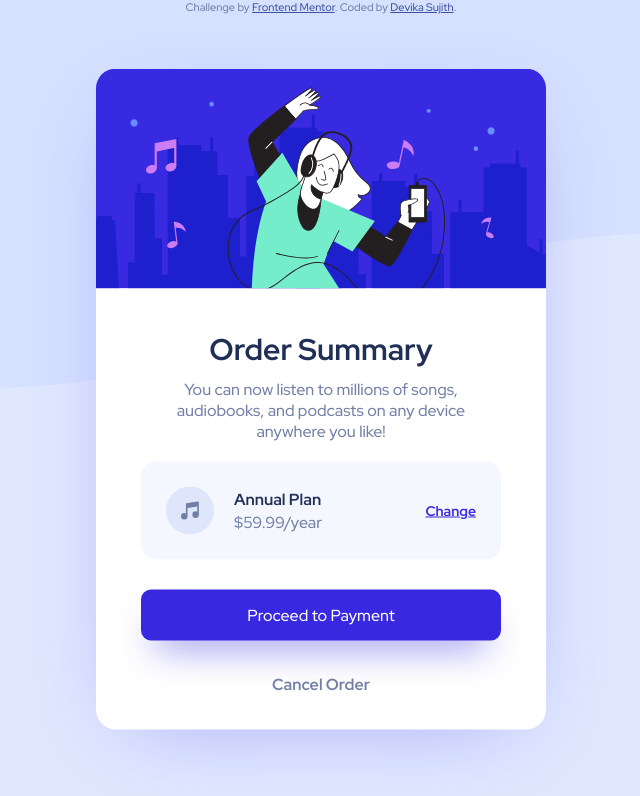
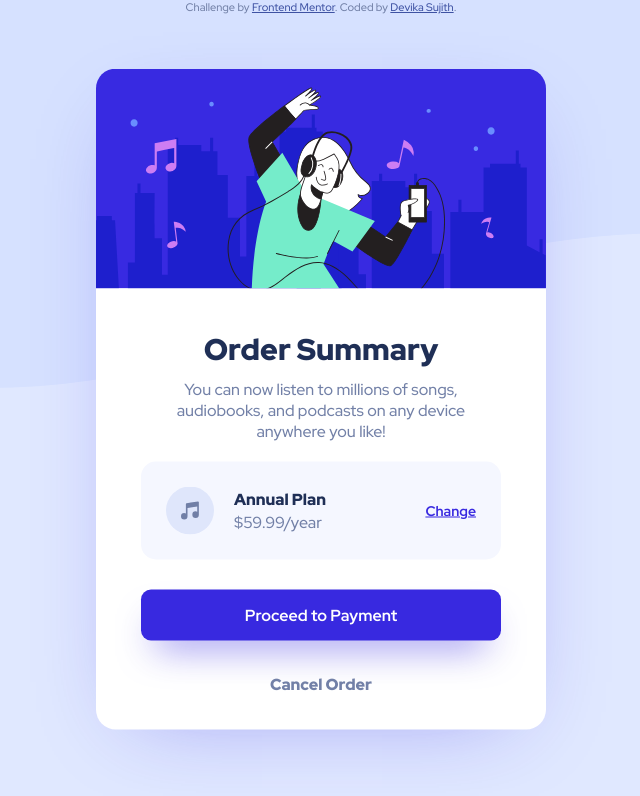
Before and after one commit to DCoder18/Order-Summary-Component, a website: page index.html in a window 1280 px wide. Shown: the whole page, without its empty margins (319-959 px from the left). Drawn offline with Linux system fonts and the light colour scheme.

Commit message:
Update font-weights

```diff
--- a/style.scss
+++ b/style.scss
@@ -61,7 +61,7 @@ img {
   &__heading {
     padding: 4rem 0 1rem;
     font-size: 3rem;
-    font-weight: 700;
+    font-weight: 900;
     color: $dark_blue;
   }
 
@@ -94,7 +94,7 @@ img {
 
   &__heading {
     color: $dark_blue;
-    font-weight: 700;
+    font-weight: 900;
     font-size: inherit;
     margin-bottom: 0.2rem;
   }
@@ -131,6 +131,7 @@ img {
     margin-bottom: 3.3rem;
     box-shadow: 0px 20px 37px -15px rgba($bright_blue, 0.65);
     transition: 0.3s;
+    font-weight: 700;
 
     &:hover {
       background-color: rgba($bright_blue, .7);
@@ -140,6 +141,7 @@ img {
   &--cancel {
     font-weight: 700;
     transition: 0.3s;
+    font-weight: 900;
 
     &:hover {
       color: $dark_blue;
```
Also changed, not shown: css/style.css, 1 other file.
